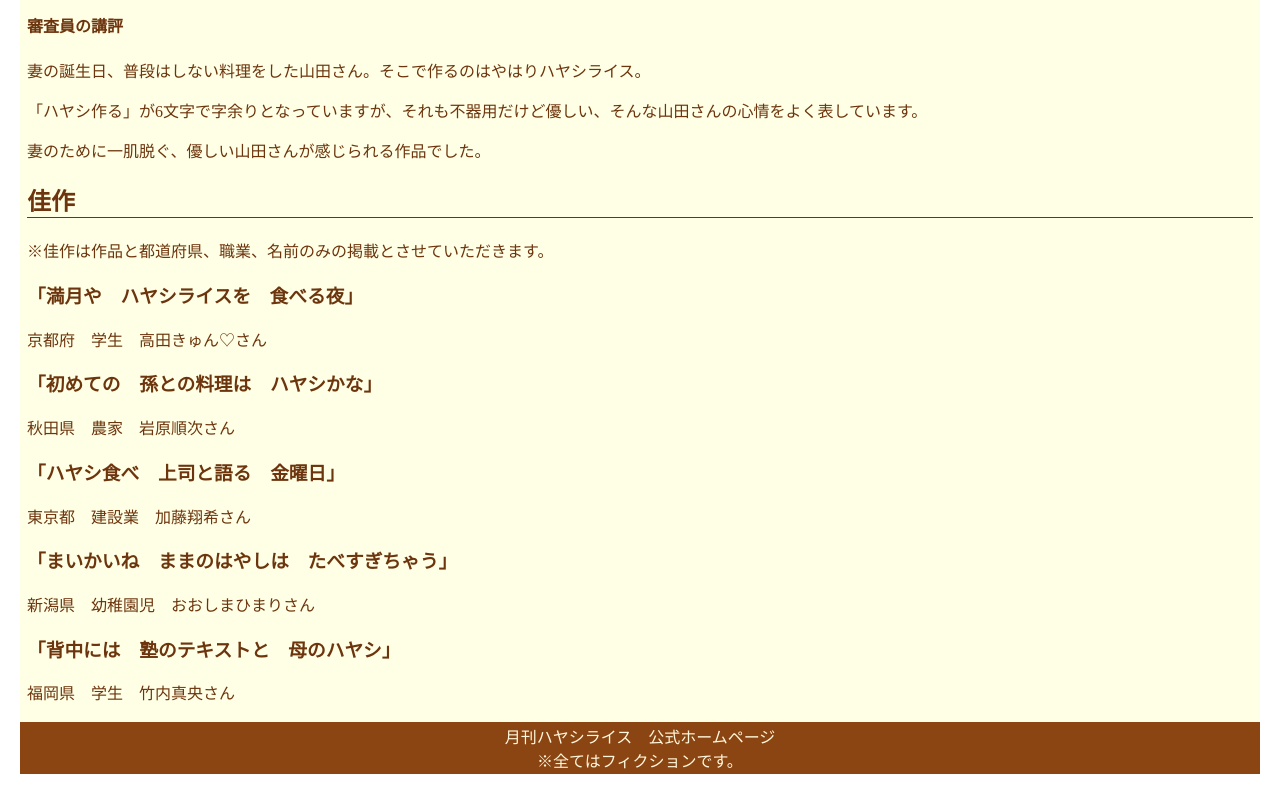
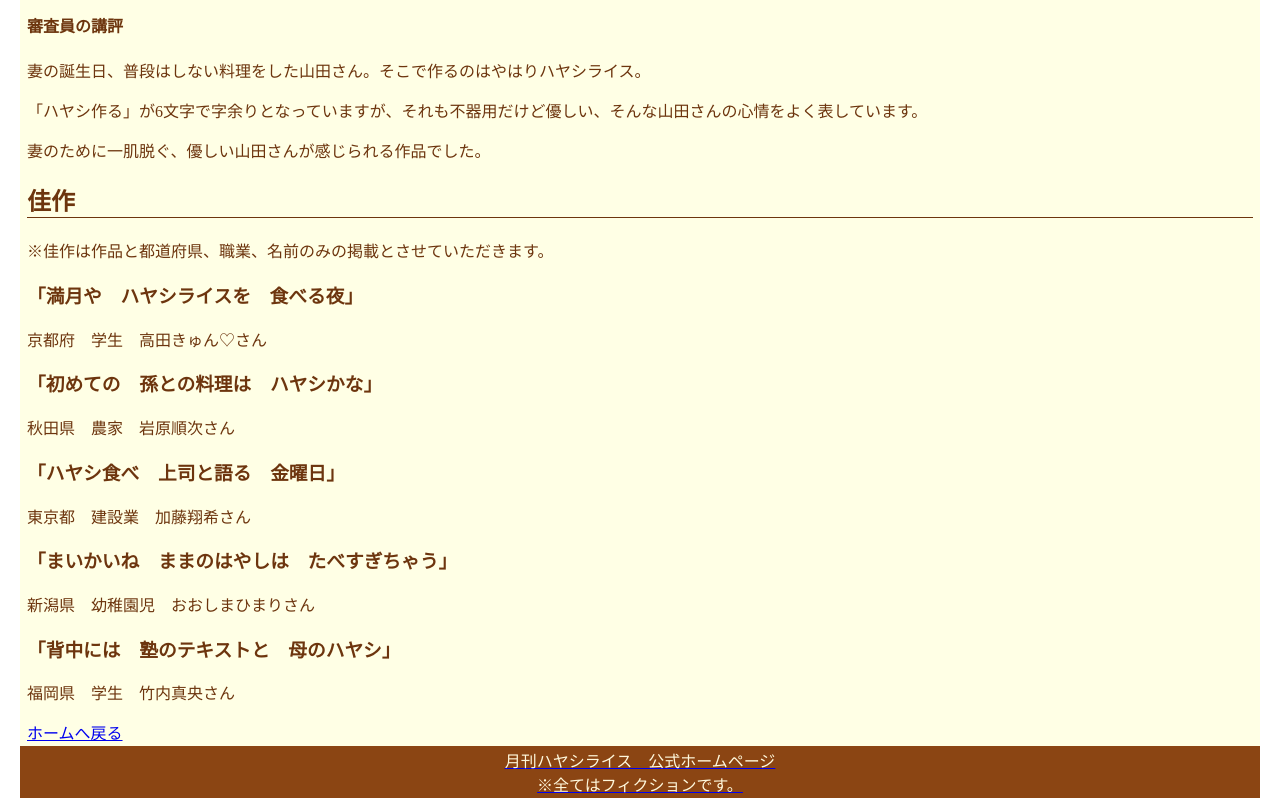
Before and after one commit to CurryDelicious/HashedBeef, a plain HTML site: page index.html in a window 1280 px wide. Shown: the part 1463-2263 px from the top of the page. Before the commit the page ends 2239 px from the top, so only its background shows below. Drawn offline with Linux system fonts and the light colour scheme.

Commit message:
Update index.html

```diff
--- a/index.html
+++ b/index.html
@@ -47,6 +47,7 @@
       <p>新潟県　幼稚園児　おおしまひまりさん</p>
       <h3>「背中には　塾のテキストと　母のハヤシ」</h3>
       <p>福岡県　学生　竹内真央さん</p>
+      <a href="https://currydelicious.github.io/home/">ホームへ戻る</h3>
     </div>
 
     <footer>
```
